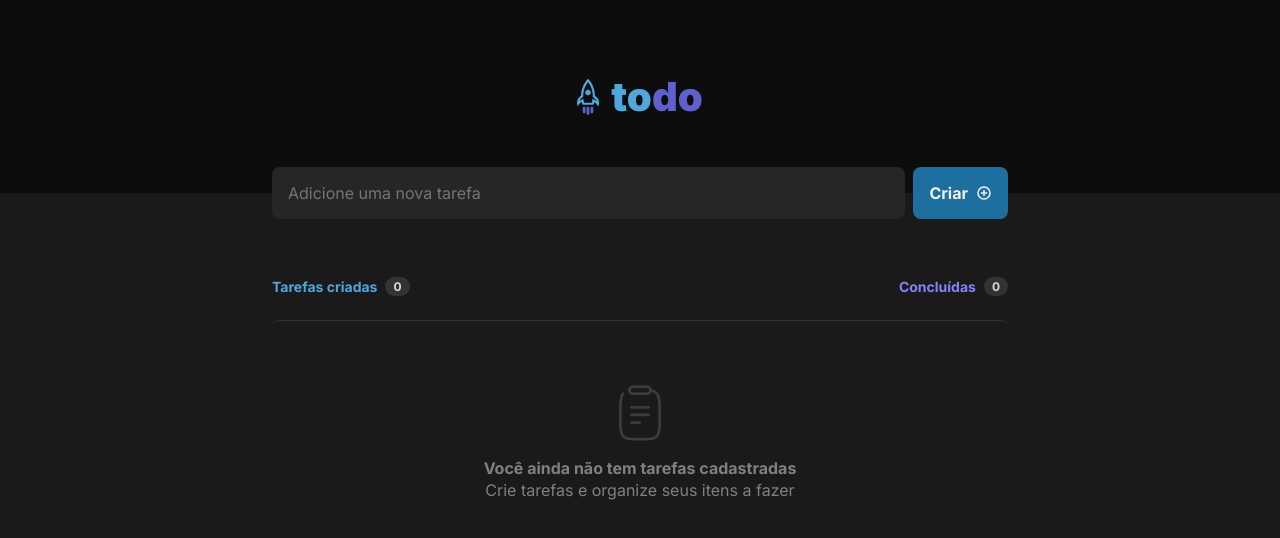
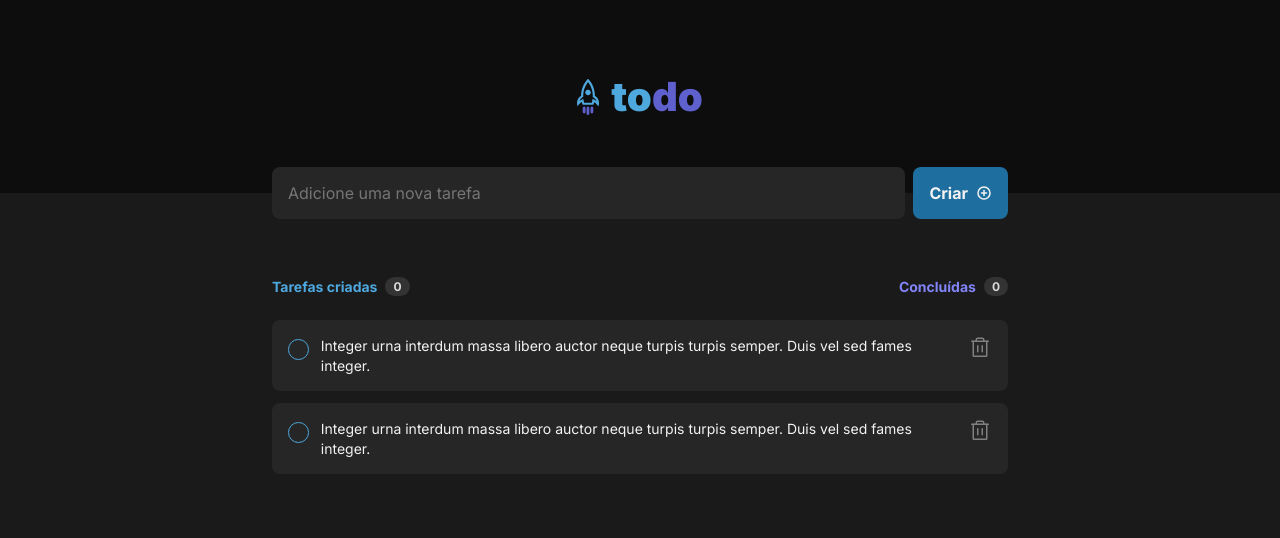
Before and after one commit to aledosreis/todo-list, a React (Vite) app: page / in a window 1280 px wide. Shown: the top 538 px of the page. Built offline with nearby package versions, Linux system fonts and the light colour scheme.

Commit message:
add task list

```diff
--- a/src/App.tsx
+++ b/src/App.tsx
@@ -1,6 +1,6 @@
-import { PlusCircle } from 'phosphor-react'
+import { PlusCircle, Trash } from 'phosphor-react'
 import rocketImg from './assets/rocket.svg'
-import clipboardImg from './assets/clipboard.svg'
+// import clipboardImg from './assets/clipboard.svg'
 
 import './global.css';
 
@@ -36,11 +36,23 @@ export function App() {
               <span>0</span>
             </div>
           </div>
-          <div className='empty'>
+          {/* <div className='empty'>
             <img src={clipboardImg} alt="clipboard image" />
             <div className='info'>
               <span>Você ainda não tem tarefas cadastradas</span>
               <span>Crie tarefas e organize seus itens a fazer</span>
+            </div>
+          </div> */}
+          <div className='tasks'>
+            <div className='task'>
+              <input type="checkbox" name="" id="" />
+              <span>Integer urna interdum massa libero auctor neque turpis turpis semper. Duis vel sed fames integer.</span>
+              <Trash size={24} />
+            </div>
+            <div className='task done'>
+              <input type="checkbox" name="" id="" />
+              <span>Integer urna interdum massa libero auctor neque turpis turpis semper. Duis vel sed fames integer.</span>
+              <Trash size={24} />
             </div>
           </div>
         </div>
--- a/src/global.css
+++ b/src/global.css
@@ -173,3 +173,65 @@ body, input, textarea, button {
 #task-container .empty .info span:first-of-type {
     font-weight: 700;
 }
+
+/* tasks */
+#task-container .tasks {
+    display: flex;
+    flex-direction: column;
+    gap: 0.75rem;
+    margin-top: 1.5rem;
+}
+
+#task-container .tasks .task {
+    display: flex;
+    border-radius: 0.5rem;
+    background: var(--gray-500);
+    padding: 1rem;
+    gap: 0.75rem;
+    align-items: flex-start;
+}
+
+#task-container .tasks .task input[type="checkbox"] {
+    width: 1.3rem;
+    height: 1.3rem;
+    margin: 3px 0;
+    border-radius: 50%;
+    background: transparent;
+    border: 1px solid var(--blue);
+    vertical-align: middle;
+    appearance: none;
+    -webkit-appearance: none;
+    cursor: pointer;
+}
+
+#task-container .tasks .task input[type="checkbox"]:checked {
+    background: var(--purple-dark);
+    border: 1px solid var(--purple-dark);
+    display: flex;
+    align-items: center;
+    justify-content: center;
+}
+
+#task-container .tasks .task input[type="checkbox"]:checked::before {
+    content: '✔';
+    font-size: 0.75rem;
+    color: var(--gray-100);
+}
+
+#task-container .tasks .task input[type="checkbox"]:checked + span {
+    flex: 1;
+    font-size: 0.875rem;
+    text-decoration: line-through;
+    color: var(--gray-300);
+}
+
+#task-container .tasks .task span {
+    flex: 1;
+    font-size: 0.875rem;
+    line-height: 1.4;
+    color: var(--gray-100);
+}
+
+#task-container .tasks .task svg {
+    cursor: pointer;
+}
```
